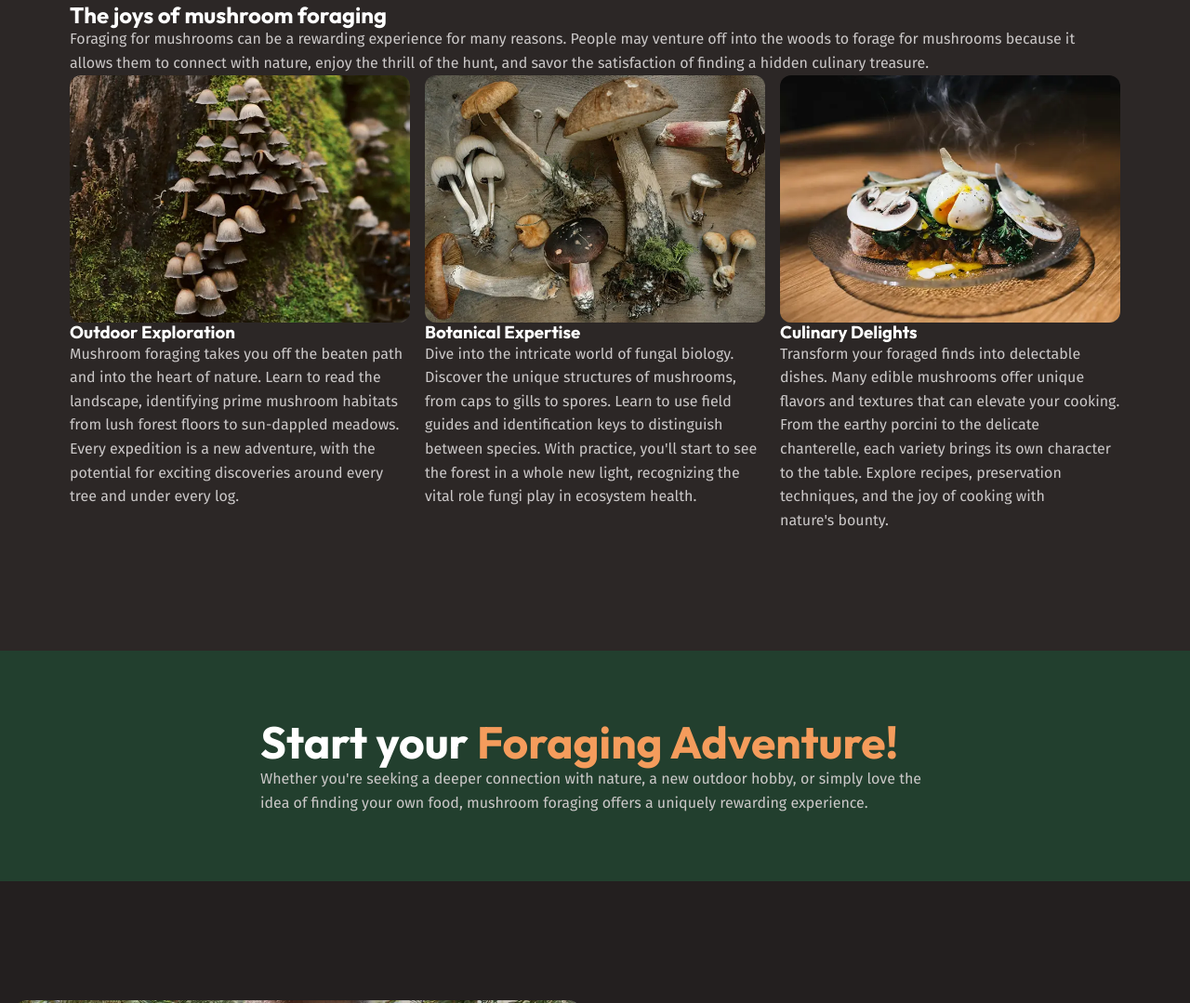
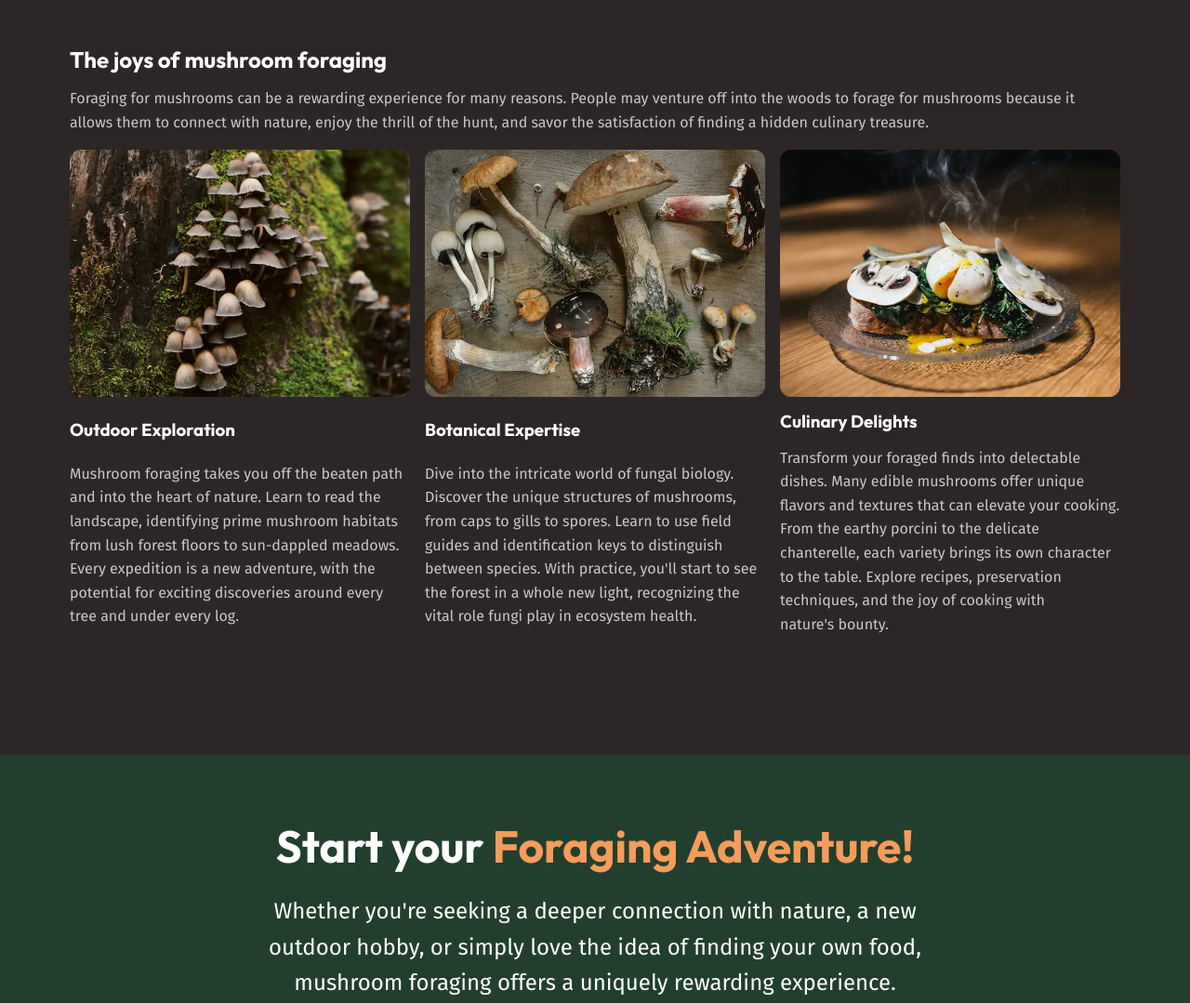
Before and after one commit to paldeep-singh/scratch-site, a plain HTML site: page index.html in a window 1280 px wide. Shown: the part 513-1592 px from the top of the page at 93% size. Drawn offline with Linux system fonts and the light colour scheme.

Commit message:
Add flow

```diff
--- a/index.html
+++ b/index.html
@@ -34,11 +34,12 @@
       </div>
     </header>
     <main>
-      <section class="hero section" data-padding="compact">
+      <section class="hero section flow" data-padding="compact">
         <div class="wrapper">
           <h1>Discover the World of Mushroom Foraging</h1>
         </div>
         <div class="wrapper" data-width="narrow">
+          <div class="flow">
             <p>
               Mushroom foraging is the art and science of identifying and
               collecting wild mushrooms.
@@ -54,9 +55,11 @@
               nature, as some mushrooms can be dangerous if misidentified.
             </p>
           </div>
+        </div>
       </section>
       <section class="section">
-        <div class="wrapper">
+        <div class="wrapper flow">
+          <div class="flow">
             <h2>The joys of mushroom foraging</h2>
             <p>
               Foraging for mushrooms can be a rewarding experience for many
@@ -65,8 +68,9 @@
               thrill of the hunt, and savor the satisfaction of finding a hidden
               culinary treasure.
             </p>
+          </div>
           <div class="equal-columns">
-            <div class="card">
+            <div class="card grid-flow">
               <img
                 src="./assets/outdoor-exploration.webp"
                 alt="Tightly grouped brown mushrooms growing at the base of a tree trunk."
@@ -80,7 +84,7 @@
                 for exciting discoveries around every tree and under every log.
               </p>
             </div>
-            <div class="card">
+            <div class="card grid-flow">
               <img
                 src="./assets/botanical-expertise.webp"
                 alt="Wild mushrooms varying shapes and sizes laid out on a table."
@@ -95,7 +99,7 @@
                 ecosystem health.
               </p>
             </div>
-            <div class="card">
+            <div class="card grid-flow">
               <img
                 src="./assets/culinary-delight.webp"
                 alt="A fresh plate of poached eggs on sourdough with mushrooms on top."
@@ -113,8 +117,12 @@
           </div>
         </div>
       </section>
-      <section class="section background-accent" data-padding="compact">
+      <section
+        class="section background-accent text-center"
+        data-padding="compact"
+      >
         <div class="wrapper" data-width="narrow">
+          <div class="flow font-size-lg text-high-contrast">
             <h2 class="section-title">
               Start your <span class="text-brand">Foraging Adventure!</span>
             </h2>
@@ -123,6 +131,7 @@
               outdoor hobby, or simply love the idea of finding your own food,
               mushroom foraging offers a uniquely rewarding experience.
             </p>
+          </div>
         </div>
       </section>
       <section class="section background-extra-dark">
@@ -134,7 +143,7 @@
                 alt="A man on his knees harvesting mushrooms in a forest."
               />
             </div>
-            <div>
+            <div class="flow font-size-lg">
               <h2 class="section-title">Get to know your mushrooms</h2>
               <p>
                 Successful and safe mushroom foraging begins with a deep
@@ -159,7 +168,7 @@
       <section class="section">
         <div class="wrapper" data-width="wide">
           <div class="equal-columns" data-gap="large" data-alignment="centered">
-            <div>
+            <div class="flow font-size-lg">
               <h2 class="section-title">Connect with Nature</h2>
               <p>
                 Experience the beauty of the great outdoors while foraging for
--- a/styles.css
+++ b/styles.css
@@ -184,6 +184,20 @@
 }
 
 @layer layout {
+  /* Select only elements with a preceding sibling.
+  i.e. every child except first child. */
+  .flow > * + * {
+    /* em creates better visual hierarchy since its based off the font size.
+    i.e. bigger text will have bigger top margin. */
+    margin-top: var(--flow-space, 1em);
+  }
+
+  .grid-flow {
+    display: grid;
+    /* spacing is consistent as opposed to regular flow. */
+    gap: var(--grid-flow-gap, 1rem);
+  }
+
   .section {
     --padding: 3.75rem;
 
```
Lines whose indentation alone changed are shown as unchanged.
